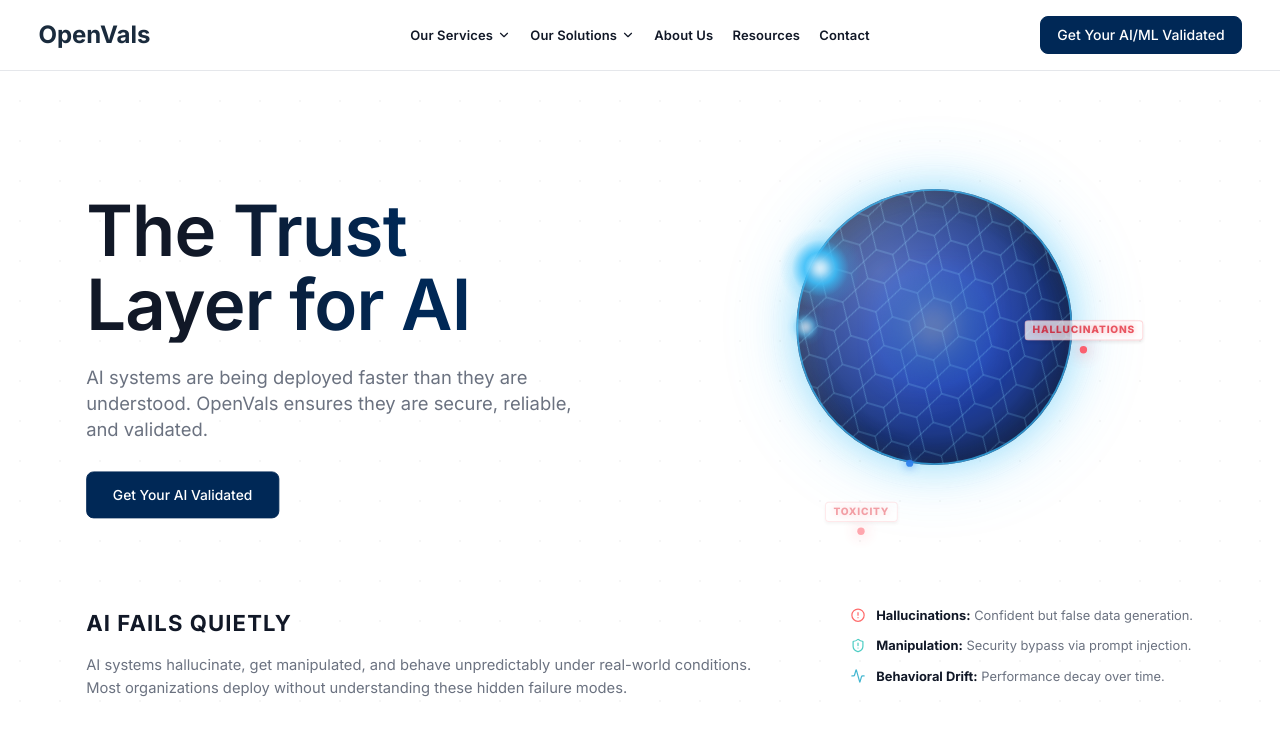
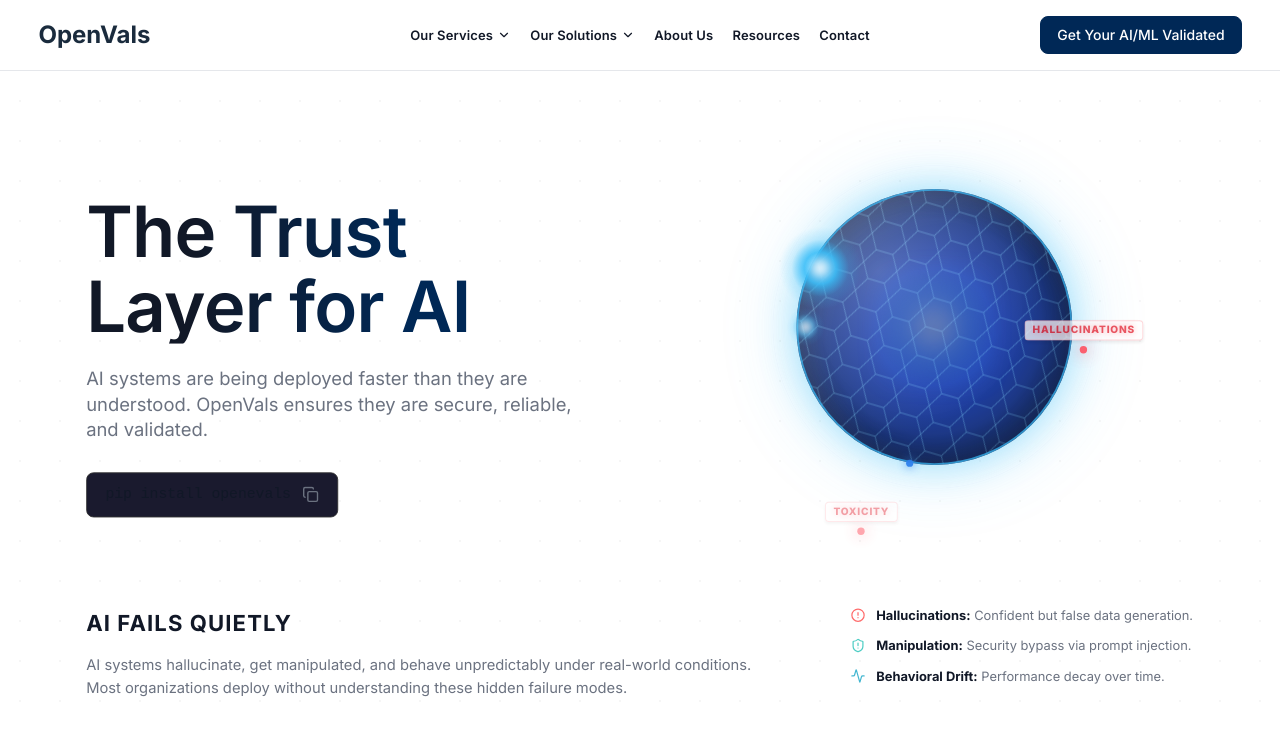
Before and after one commit to TheFoundrys/openvals-website, a Next.js app: page / in a window 1280 px wide. Shown: the top 734 px of the page. Built offline with nearby package versions, Linux system fonts and the light colour scheme.

Commit message:
Added copy command feature in the main page

```diff
--- a/src/components/TrustSection.tsx
+++ b/src/components/TrustSection.tsx
@@ -1,8 +1,9 @@
 "use client";
 
 import { motion, Variants } from "framer-motion";
-import { AlertCircle, ShieldAlert, Activity } from "lucide-react";
+import { AlertCircle, ShieldAlert, Activity, Copy, Check } from "lucide-react";
 import Link from "next/link";
+import { useState } from "react";
 import styles from "./ui.module.css";
 import TrustLayerGraphic from "./TrustLayerGraphic";
 
@@ -22,6 +23,15 @@
 };
 
 export function HeroPart() {
+  const [copied, setCopied] = useState(false);
+  const command = "pip install openevals";
+
+  const handleCopy = () => {
+    navigator.clipboard.writeText(command);
+    setCopied(true);
+    setTimeout(() => setCopied(false), 2000);
+  };
+
   return (
     <section className={styles.hero} style={{ padding: 0, minHeight: "auto" }}>
       <motion.div
@@ -38,10 +48,43 @@
           AI systems are being deployed faster than they are understood.
           OpenVals ensures they are secure, reliable, and validated.
         </motion.p>
-        <motion.div variants={FADE_UP}>
-          <Link href="/apply" className={`${styles.button} ${styles.primary}`}>
-            Get Your AI Validated
-          </Link>
+        <motion.div variants={FADE_UP} style={{ display: "flex", alignItems: "center", gap: "12px" }}>
+          <div
+            style={{
+              display: "flex",
+              alignItems: "center",
+              gap: "12px",
+              padding: "12px 20px",
+              backgroundColor: "var(--bg-secondary, #1a1a2e)",
+              borderRadius: "8px",
+              border: "1px solid var(--border-color, #333)",
+              fontFamily: "monospace",
+              fontSize: "16px",
+              color: "var(--text-main, #fff)"
+            }}
+          >
+            <span>{command}</span>
+            <button
+              onClick={handleCopy}
+              style={{
+                background: "none",
+                border: "none",
+                cursor: "pointer",
+                color: "var(--text-muted, #999)",
+                display: "flex",
+                alignItems: "center",
+                padding: "0",
+                transition: "color 0.2s"
+              }}
+              title="Copy to clipboard"
+            >
+              {copied ? (
+                <Check size={18} style={{ color: "var(--success-color, #4ade80)" }} />
+              ) : (
+                <Copy size={18} />
+              )}
+            </button>
+          </div>
         </motion.div>
       </motion.div>
 
```
